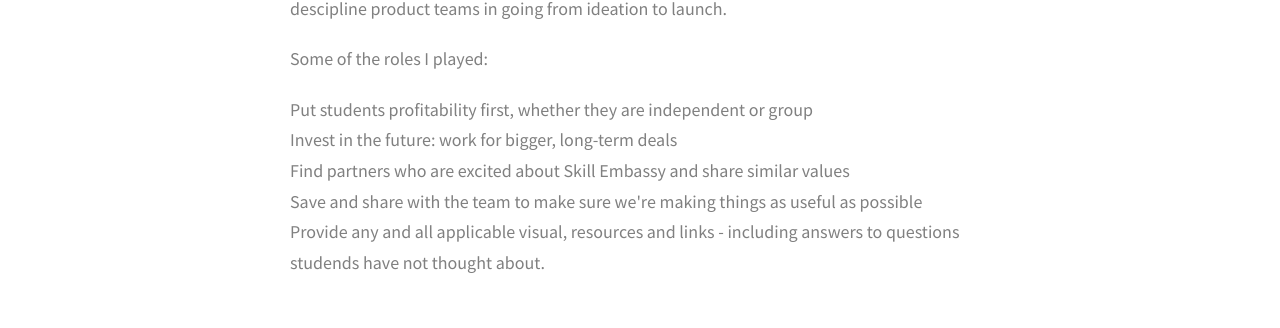
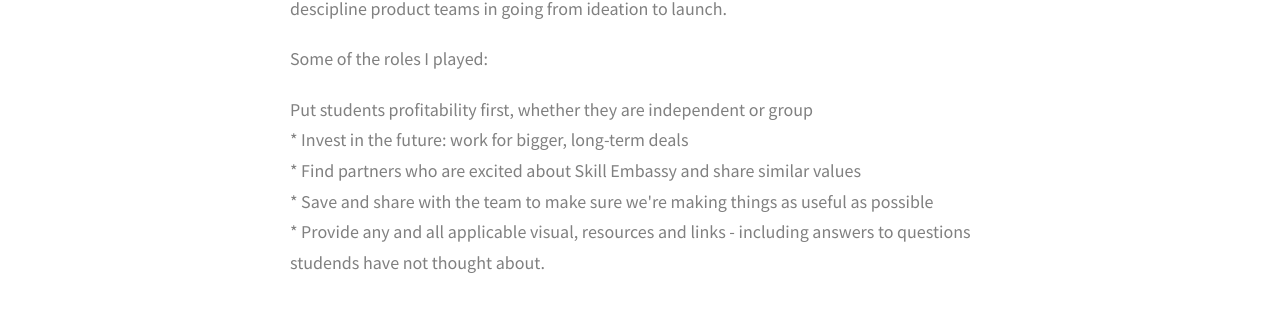
Before and after one commit to PatrickKyei/briefcase, a website: page project-1.html in a window 1280 px wide. Shown: the part 1580-1908 px from the top of the page. Drawn offline with Linux system fonts and the light colour scheme.

Commit message:
update content

```diff
--- a/project-1.html
+++ b/project-1.html
@@ -101,10 +101,10 @@
               Some of the roles I played:
               <ul class="project-details__desc-para">
                 <li>Put students profitability first, whether they are independent or group</li>
-                                <li>Invest in the future: work for bigger, long-term deals</li>
-                                <li>Find partners who are excited about Skill Embassy and share similar values</li>
-                                <li>Save and share with the team to make sure we're making things as useful as possible</li>
-                                <li>Provide any and all applicable visual, resources and links - including answers to questions studends have not
+                                <li>* Invest in the future: work for bigger, long-term deals</li>
+                                <li>* Find partners who are excited about Skill Embassy and share similar values</li>
+                                <li>* Save and share with the team to make sure we're making things as useful as possible</li>
+                                <li>* Provide any and all applicable visual, resources and links - including answers to questions studends have not
                                   thought about.
                                 </li>
 
```
